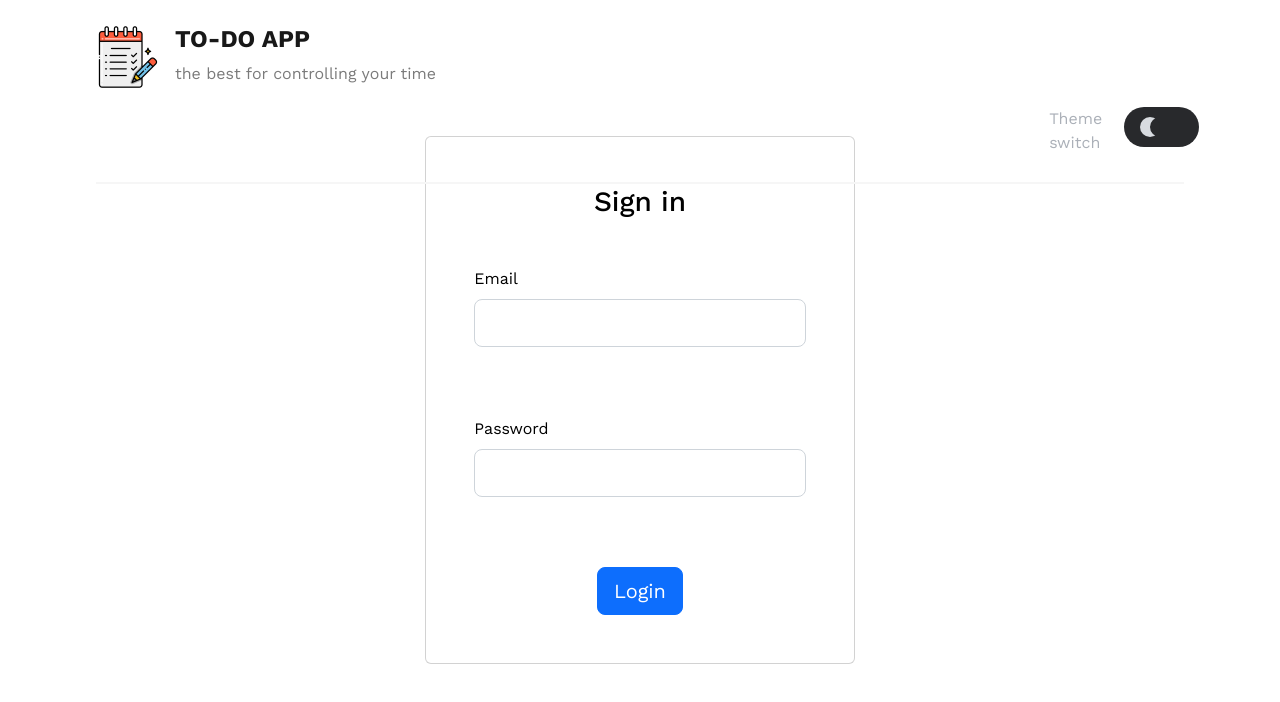
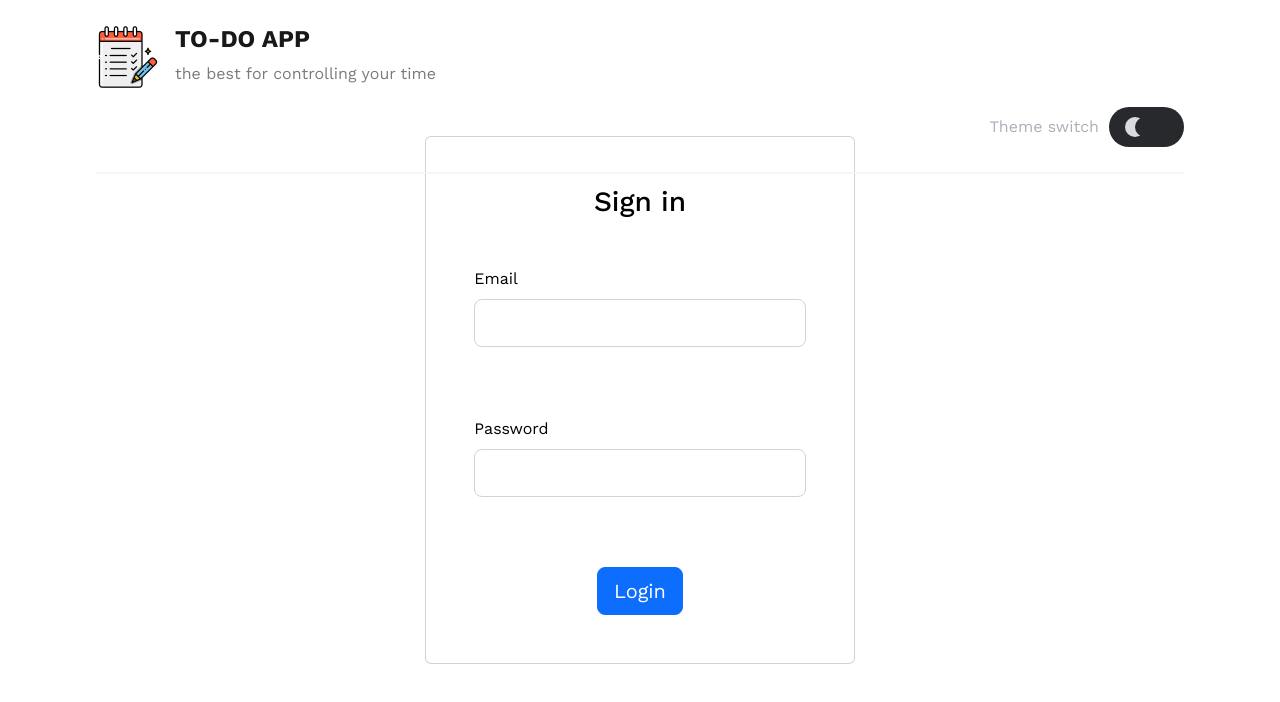
Before and after one commit to RemiixSp/todo-list, a React (Create React App) app: page /authorization in a window 1280 px wide. Shown: the top 702 px of the page. Built offline with nearby package versions, Linux system fonts and the light colour scheme.

Commit message:
style: :lipstick: theme label centering

```diff
--- a/src/ui/components/header/header.module.scss
+++ b/src/ui/components/header/header.module.scss
@@ -5,6 +5,7 @@
   z-index: 1;
   width: 85%;
   top: 0;
+  left: 7.5%;
 
   border-bottom: 2px solid #f6f6f6;
   padding: 25px 0;
@@ -44,6 +45,7 @@
 
     p {
       color: #7b7b7b;
+
       @media (max-width: 685px) {
         display: none;
       }
@@ -77,9 +79,12 @@
       }
 
       .profile {
-        height: 46px;
+        margin-right: 15px;
+        margin: auto 0;
+        margin-right: 20px;
+        color: #abb0b8;
 
-        @media (max-width: 450px) {
+        @media (max-width: 400px) {
           display: none;
         }
       }
--- a/src/ui/components/header/index.tsx
+++ b/src/ui/components/header/index.tsx
@@ -11,7 +11,7 @@ import { ReactComponent as ProfilePhoto } from '../../../media/images/profilePho
 import Toggle from '../toggle';
 
 const Header = () => {
-  const isAuthorized = useAppSelector((state) => state.login.isAuthorized);
+  const user = useAppSelector((state) => state.login);
 
   const darkTheme = useAppSelector((state) => state.theme.darkMode);
 
@@ -36,9 +36,9 @@ const Header = () => {
         </div>
         <div className={styles.authorization}>
           {window.location.pathname !== '/authorization' ? (
-            isAuthorized ? (
+            user.isAuthorized ? (
               <div className={styles.logOutContainer}>
-                <ProfilePhoto className={styles.profile} />
+                <p className={styles.profile}>{user.userName}</p>
                 <Button
                   className={cn(styles.signOut, 'btn-outline-danger')}
                   onClick={onSignOutClick}
--- a/src/ui/components/toggle/index.tsx
+++ b/src/ui/components/toggle/index.tsx
@@ -15,10 +15,8 @@ const Toggle: React.FC = () => {
 
   return (
     <div className={styles.toggleContainer}>
+      <label className={styles.toggleLable}>Theme switch</label>
       <div className={styles.toggleSwitch}>
-        <label className={styles.toggleLable} htmlFor='toggle'>
-          Theme switch
-        </label>
         <label className={styles.toggleContainerLabel}>
           <input
             onChange={onThemeChange}
--- a/src/ui/components/toggle/toggle.module.scss
+++ b/src/ui/components/toggle/toggle.module.scss
@@ -4,13 +4,15 @@ $link: rgb(27, 129, 112);
 $link-hover: rgb(24, 94, 82);
 
 .toggleContainer {
-  width: 94.5%;
+  width: 100%;
   display: flex;
   justify-content: flex-end;
   margin-top: 5px;
+  height: 40px;
 
   .toggleLable {
     color: #abb0b8;
+    margin: auto 10px;
   }
 
   .toggleSwitch {
```
